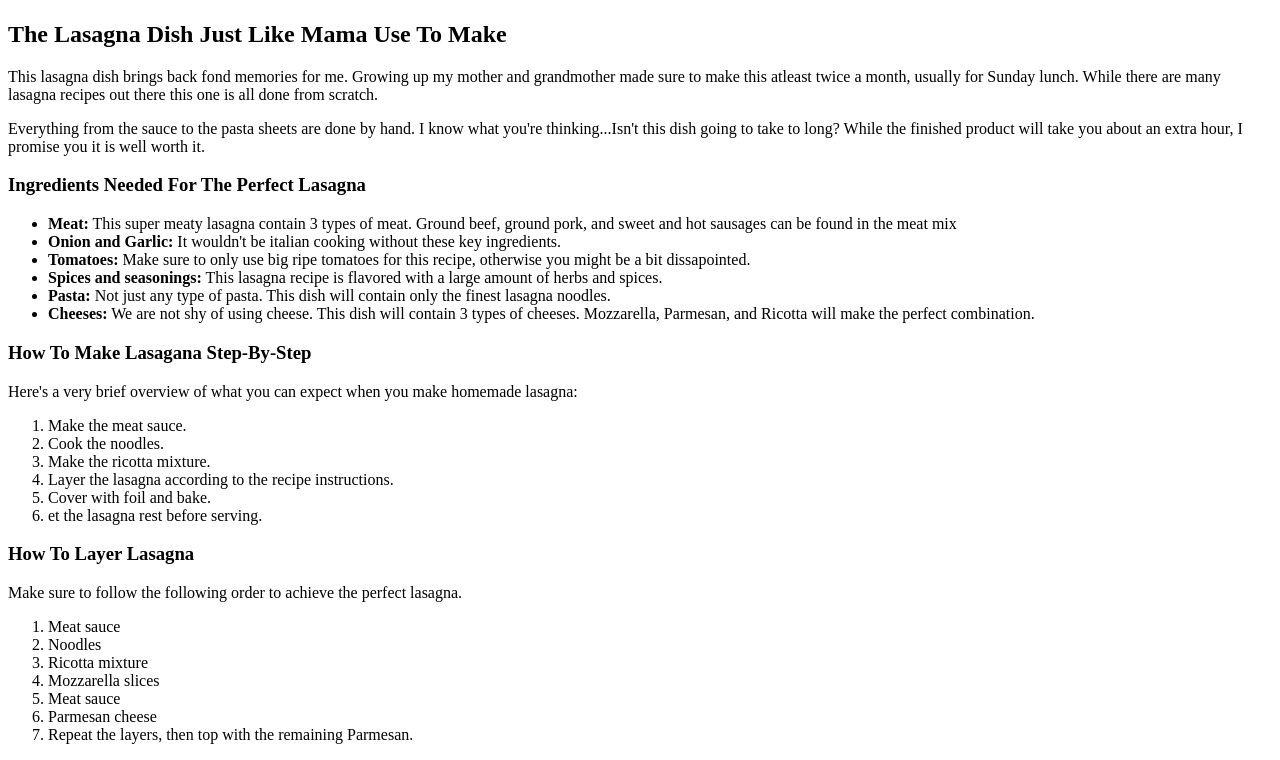
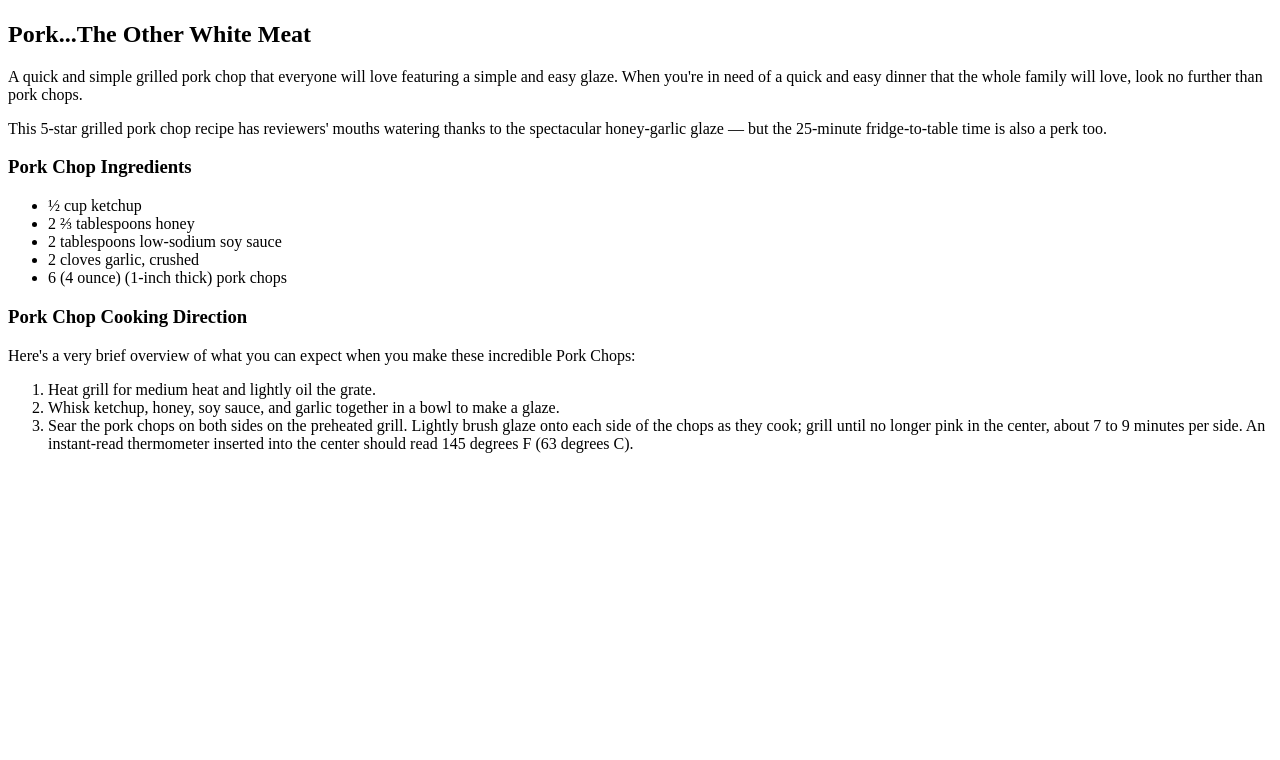
Before and after one commit to danielruiz510/odin-recipes, a plain HTML site: page recipes/porkchop.html in a window 1280 px wide. Shown: the part 383-1143 px from the top of the page. After the commit the page ends 852 px from the top, so only its background shows below. Drawn offline with Linux system fonts and the light colour scheme.

Commit message:
index.html and recipes/porkchop.html and recipes/jambalaya.html

```diff
--- a/recipes/porkchop.html
+++ b/recipes/porkchop.html
@@ -4,63 +4,48 @@
 
 <head>
     <meta charset="utf-8">
-    <title>Classical Italian Lasagna</title>
+    <title>CWorld's Best Honey Garlic Pork Chops</title>
 </head>
 
 <body>
 
 
-<h1>Classical Italian Lasagna</h1>
+<h1>World's Best Honey Garlic Pork Chops</h1>
 
 <img src="https://www.allrecipes.com/thmb/J-LIYDadVYM2R_k-veGeigDVnmE=/750x0/filters:no_upscale():max_bytes(150000):strip_icc():format(webp)/235158_WorldsBestHoneyGarlicPorkChops-MFS-WD-3x2-1-2cf8130da36149f89a597832f1fc9e1b.jpg">
 
-<h2>The Lasagna Dish Just Like Mama Use To Make</h2>
+<h2>Pork...The Other White Meat</h2>
 
-<p>This lasagna dish brings back fond memories for me.  Growing up my mother and grandmother made sure to make this atleast twice a month, usually for Sunday lunch. While there are many lasagna recipes out there this one is all done from scratch.</p>
+<p>A quick and simple grilled pork chop that everyone will love featuring a simple and easy glaze.  When you're in need of a quick and easy dinner that the whole family will love, look no further than pork chops.</p>
 
-<p>Everything from the sauce to the pasta sheets are done by hand.  I know what you're thinking...Isn't this dish going to take to long? While the finished product will take you about an extra hour, I promise you it is well worth it.</p>
+<p>This 5-star grilled pork chop recipe has reviewers' mouths watering thanks to the spectacular honey-garlic glaze — but the 25-minute fridge-to-table time is also a perk too.</p>
 
-<h3>Ingredients Needed For The Perfect Lasagna</h3>
+<h3>Pork Chop Ingredients</h3>
 
 <ul>
 
-<li><strong>Meat:</strong> This super meaty lasagna contain 3 types of meat.  Ground beef, ground pork, and sweet and hot sausages can be found in the meat mix</li>
-<li><strong>Onion and Garlic:</strong> It wouldn't be italian cooking without these key ingredients.</li>
-<li><strong>Tomatoes:</strong>  Make sure to only use big ripe tomatoes for this recipe, otherwise you might be a bit dissapointed.</li>
-<li><strong>Spices and seasonings:</strong>  This lasagna recipe is flavored with a large amount of herbs and spices.</li>
-<li><strong>Pasta:</strong>  Not just any type of pasta.  This dish will contain only the finest lasagna noodles.</li>
-<li><strong>Cheeses:</strong>  We are not shy of using cheese.  This dish will contain 3 types of cheeses.  Mozzarella, Parmesan, and Ricotta will make the perfect combination.</li>
+    <li>½ cup ketchup</li>
+
+    <li>2 ⅔ tablespoons honey</li>
+
+    <li>2 tablespoons low-sodium soy sauce</li>
+
+    <li>2 cloves garlic, crushed</li>
+
+    <li>6 (4 ounce) (1-inch thick) pork chops</li>
 
 </ul>
 
-<h3>How To Make Lasagana Step-By-Step</h3>
+<h3>Pork Chop Cooking Direction</h3>
 
-<p>Here's a very brief overview of what you can expect when you make homemade lasagna:</p>
+<p>Here's a very brief overview of what you can expect when you make these incredible Pork Chops:</p>
 
 <ol>
 
-    <li>Make the meat sauce.</li>
-    <li>Cook the noodles.</li>
-    <li>Make the ricotta mixture.</li>
-    <li>Layer the lasagna according to the recipe instructions.</li>
-    <li>Cover with foil and bake.</li>
-    <li>et the lasagna rest before serving.</li>
+    <li>Heat grill for medium heat and lightly oil the grate.</li>
+    <li>Whisk ketchup, honey, soy sauce, and garlic together in a bowl to make a glaze.</li>
+    <li>Sear the pork chops on both sides on the preheated grill. Lightly brush glaze onto each side of the chops as they cook; grill until no longer pink in the center, about 7 to 9 minutes per side. An instant-read thermometer inserted into the center should read 145 degrees F (63 degrees C).</li>
 
-</ol>
-
-<h3>How To Layer Lasagna</h3>
-
-<p>Make sure to follow the following order to achieve the perfect lasagna.</p>
-
-<ol>
-
-    <li>Meat sauce</li>
-    <li>Noodles</li>
-    <li>Ricotta mixture</li>
-    <li>Mozzarella slices</li>
-    <li>Meat sauce</li>
-    <li>Parmesan cheese</li>
-    <li>Repeat the layers, then top with the remaining Parmesan.</li>
 
 </ol>
 
```
Also changed, not shown: index.html (+1 -1 lines), recipes/jambalaya.html (added, +53 -0 lines).
